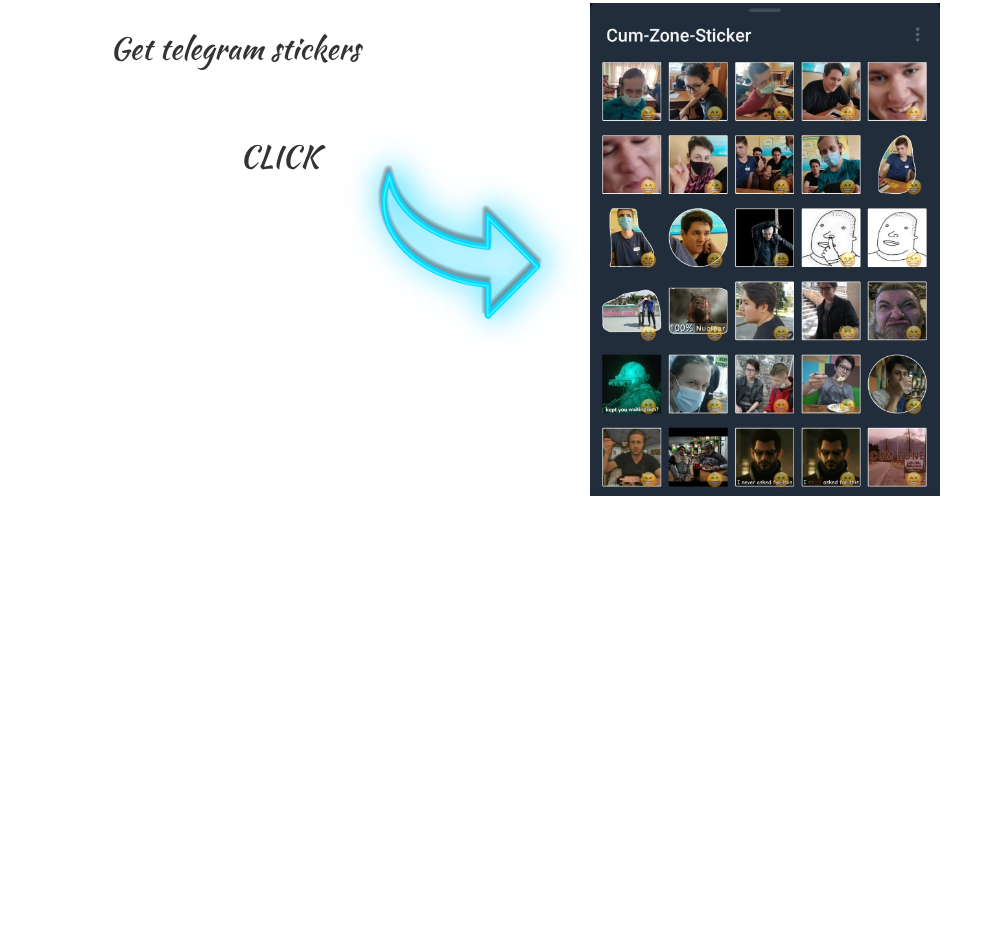
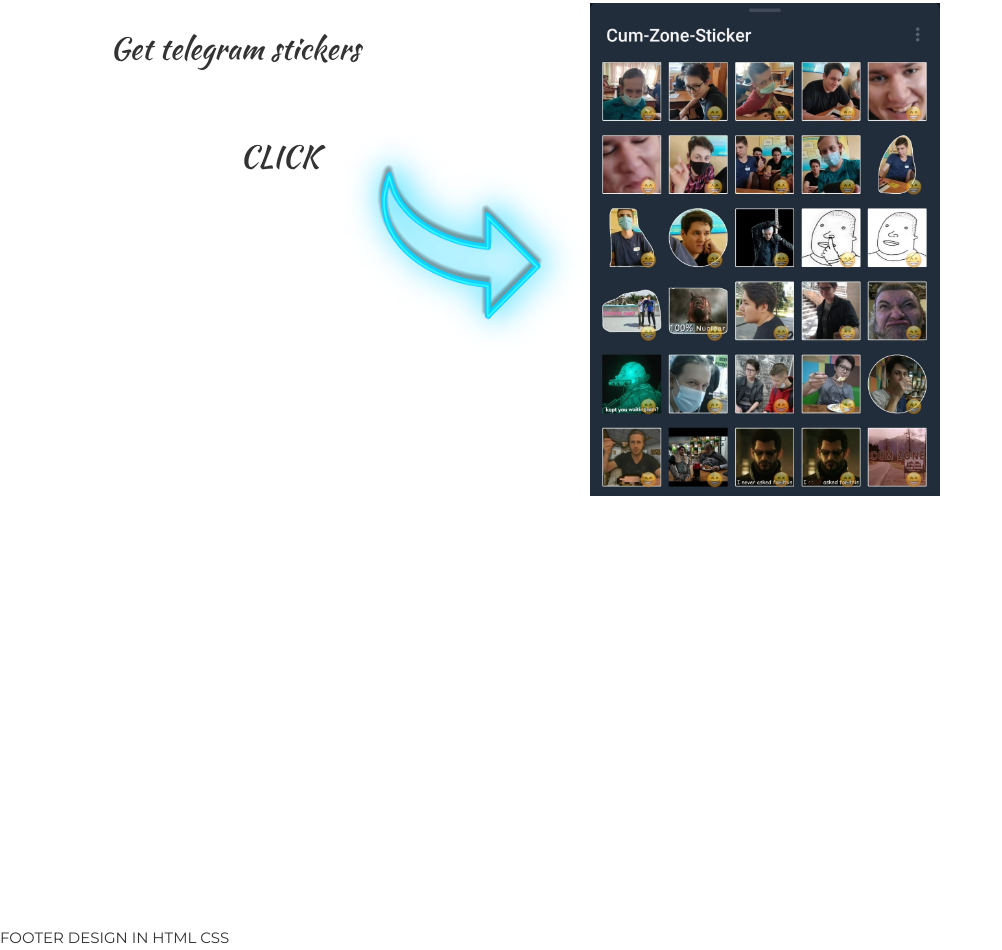
Before and after one commit to lexabass/cum-zone.github.io, a plain HTML site: page index.html in a window 1280 px wide. Shown: the part 4533-5483 px from the top of the page, without its empty margins (0-1002 px from the left). Before the commit the page ends 5459 px from the top, so only its background shows below. Drawn offline with Linux system fonts and the light colour scheme.

Commit message:
update footer

```diff
--- a/index.html
+++ b/index.html
@@ -258,6 +258,7 @@
 
 <!-- FOOTER -->
 
+<div class="main"> FOOTER DESIGN IN HTML CSS</div>
 <footer class="footer-distributed">
 
  <div class="footer-left">
```
